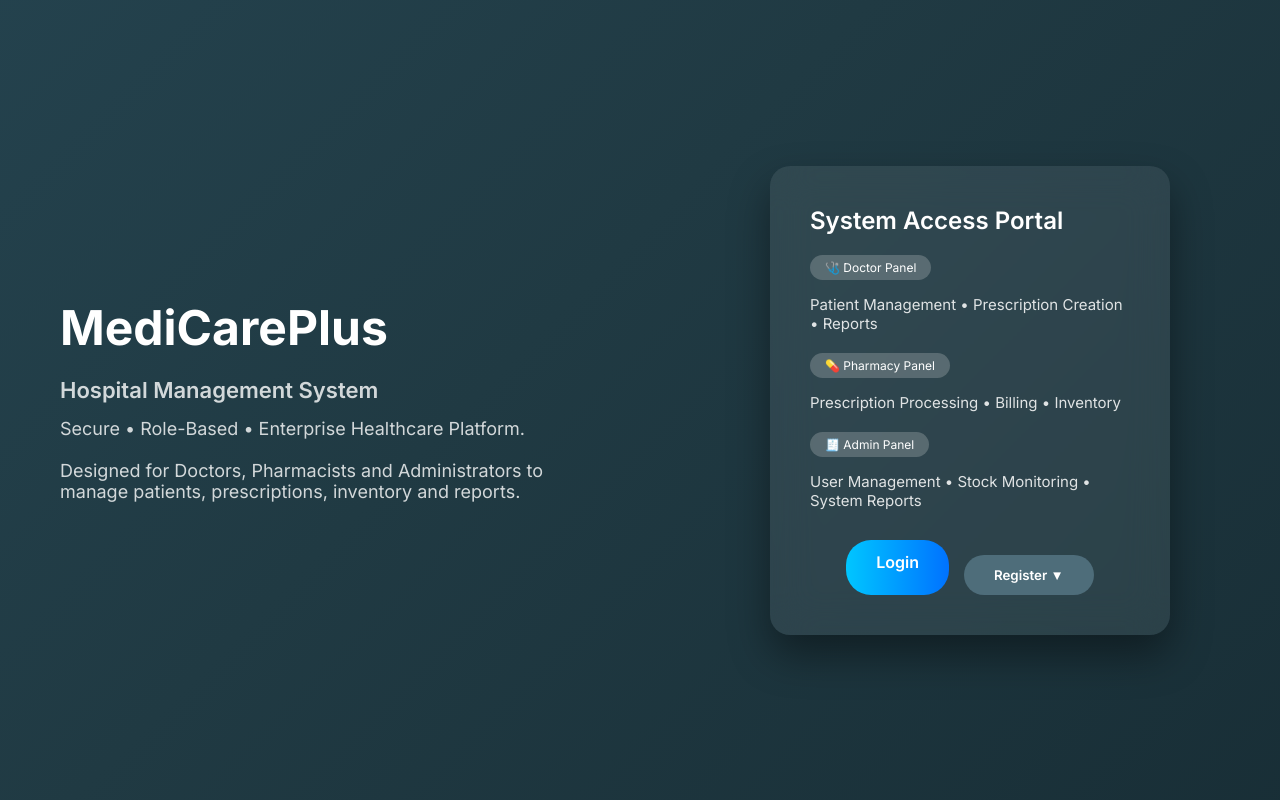
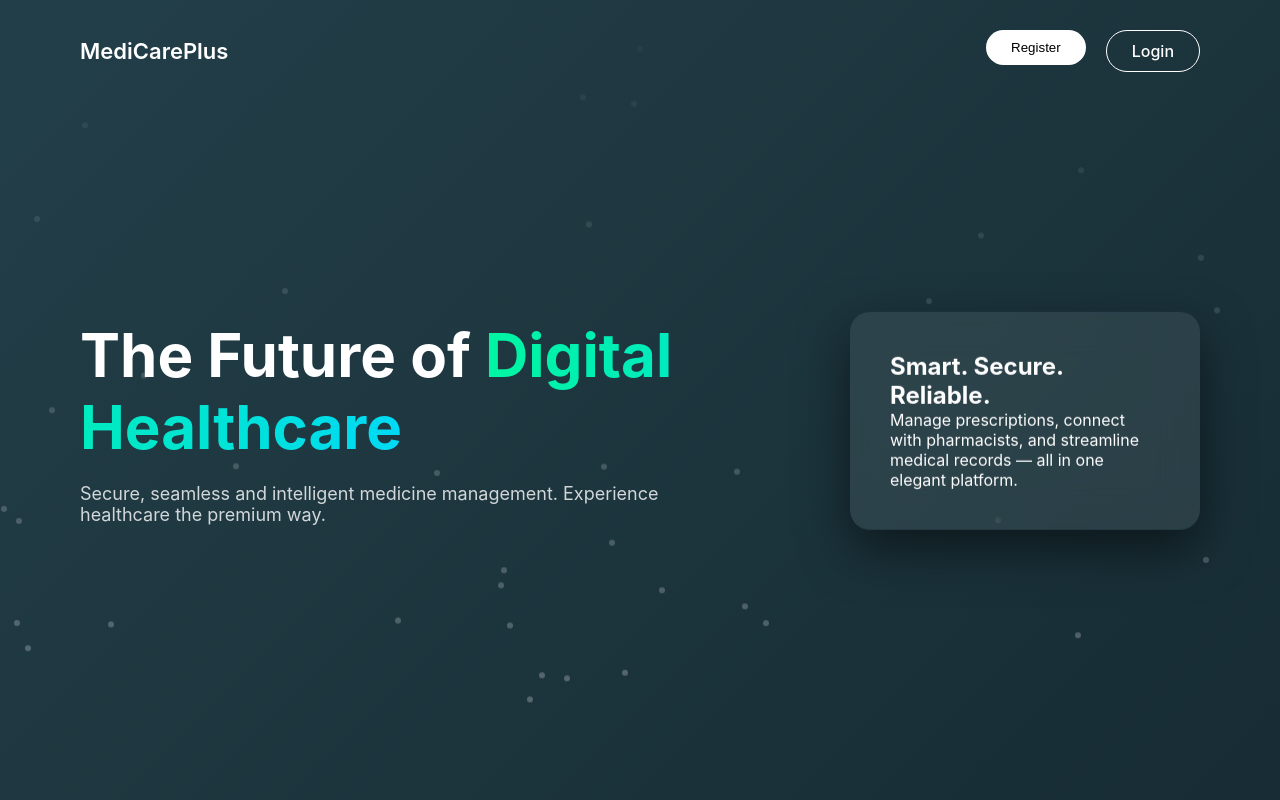
Before and after one commit to Rudra-o9/MediCarePlus, a Django app: page / in a window 1280 px wide. Run offline with Django 5.2, Linux system fonts and the light colour scheme.

Commit message:
feat: enhance CustomUser model with required fields and improve cinematic landing UI

```diff
--- /dev/null
+++ b/accounts/static/css/style.css
@@ -0,0 +1,186 @@
+/* RESET */
+* {
+    margin: 0;
+    padding: 0;
+    box-sizing: border-box;
+}
+
+body {
+    font-family: -apple-system, BlinkMacSystemFont, sans-serif;
+    height: 100vh;
+    overflow: hidden;
+    background: linear-gradient(-45deg, #0f2027, #203a43, #2c5364, #0f2027);
+    background-size: 400% 400%;
+    animation: gradientShift 15s ease infinite;
+    color: white;
+}
+
+/* Background animation */
+@keyframes gradientShift {
+    0% {background-position: 0% 50%;}
+    50% {background-position: 100% 50%;}
+    100% {background-position: 0% 50%;}
+}
+
+/* NAVBAR */
+.navbar {
+    display: flex;
+    justify-content: space-between;
+    align-items: center;
+    padding: 30px 80px;
+    position: relative;
+    z-index: 1000;
+}
+
+.logo {
+    font-size: 22px;
+    font-weight: 600;
+}
+
+.nav-buttons {
+    display: flex;
+    gap: 20px;
+}
+
+/* BUTTONS */
+.btn {
+    padding: 10px 25px;
+    border-radius: 30px;
+    font-weight: 500;
+    cursor: pointer;
+    text-decoration: none;
+    transition: 0.3s ease;
+}
+
+.primary-btn {
+    background: white;
+    color: black;
+    border: none;
+}
+
+.primary-btn:hover {
+    transform: scale(1.05);
+}
+
+.secondary-btn {
+    border: 1px solid white;
+    color: white;
+}
+
+.secondary-btn:hover {
+    background: white;
+    color: black;
+}
+
+/* DROPDOWN */
+.dropdown {
+    position: relative;
+}
+
+.dropdown-menu {
+    position: absolute;
+    top: 120%;
+    left: 50%;
+    transform: translateX(-50%);
+    background: rgba(255,255,255,0.08);
+    backdrop-filter: blur(20px);
+    border-radius: 12px;
+    padding: 8px 0;
+    min-width: 170px;
+    opacity: 0;
+    visibility: hidden;
+    transition: 0.3s ease;
+    z-index: 2000;
+}
+
+.dropdown:hover .dropdown-menu {
+    opacity: 1;
+    visibility: visible;
+}
+
+.dropdown-menu a {
+    display: block;
+    padding: 10px 20px;
+    color: white;
+    text-decoration: none;
+}
+
+.dropdown-menu a:hover {
+    background: rgba(255,255,255,0.1);
+}
+
+/* HERO */
+.hero {
+    display: flex;
+    justify-content: space-between;
+    align-items: center;
+    height: 80vh;
+    padding: 0 80px;
+}
+
+.hero-left {
+    max-width: 600px;
+}
+
+.hero-left h1 {
+    font-size: 60px;
+    line-height: 1.2;
+}
+
+.hero-left span {
+    background: linear-gradient(90deg, #00f5a0, #00d9f5);
+    -webkit-background-clip: text;
+    -webkit-text-fill-color: transparent;
+}
+
+.hero-left p {
+    margin-top: 20px;
+    font-size: 18px;
+    opacity: 0.8;
+}
+
+/* GLASS CARD */
+.hero-right {
+    display: flex;
+    justify-content: center;
+    align-items: center;
+}
+
+.glass-card {
+    width: 350px;
+    padding: 40px;
+    border-radius: 20px;
+    background: rgba(255,255,255,0.08);
+    backdrop-filter: blur(20px);
+    box-shadow: 0 20px 50px rgba(0,0,0,0.5);
+    animation: floatCard 6s ease-in-out infinite;
+}
+
+@keyframes floatCard {
+    0%,100% {transform: translateY(0);}
+    50% {transform: translateY(-15px);}
+}
+
+/* PARTICLES */
+.particles {
+    position: fixed;
+    width: 100%;
+    height: 100%;
+    pointer-events: none;
+    z-index: 0;
+}
+
+.particle {
+    position: absolute;
+    bottom: -20px;
+    width: 6px;
+    height: 6px;
+    background: rgba(255,255,255,0.3);
+    border-radius: 50%;
+    animation: rise linear infinite;
+}
+
+@keyframes rise {
+    from {transform: translateY(0); opacity:1;}
+    to {transform: translateY(-110vh); opacity:0;}
+}
--- a/accounts/templates/accounts/home.html
+++ b/accounts/templates/accounts/home.html
@@ -1,73 +1,65 @@
 {% load static %}
 <!DOCTYPE html>
-<html>
+<html lang="en">
 <head>
-    <title>MediCarePlus | Hospital Management System</title>
-    <link rel="stylesheet" href="{% static 'css/base.css' %}">
-    <link href="https://fonts.googleapis.com/css2?family=Inter:wght@400;600;700&display=swap" rel="stylesheet">
+    <meta charset="UTF-8">
+    <title>MediCarePlus</title>
+    <link rel="stylesheet" href="{% static 'css/style.css' %}">
 </head>
 <body>
 
-<div class="left-panel">
-    <h1>MediCarePlus</h1>
-    <p style="font-size:22px; font-weight:600; margin-bottom:15px;">
-        Hospital Management System
-    </p>
-    <p>
-        Secure • Role-Based • Enterprise Healthcare Platform.
-        <br><br>
-        Designed for Doctors, Pharmacists and Administrators
-        to manage patients, prescriptions, inventory and reports.
-    </p>
-</div>
+<div class="particles"></div>
 
-<div class="right-panel">
-    <div class="card">
-        <h2>System Access Portal</h2>
+<nav class="navbar">
+    <div class="logo">MediCarePlus</div>
 
-        <div class="role-badge">🩺 Doctor Panel</div>
-        <p class="message-text">
-            Patient Management • Prescription Creation • Reports
-        </p>
-
-        <div class="role-badge">💊 Pharmacy Panel</div>
-        <p class="message-text">
-            Prescription Processing • Billing • Inventory
-        </p>
-
-        <div class="role-badge">🧾 Admin Panel</div>
-        <p class="message-text">
-            User Management • Stock Monitoring • System Reports
-        </p>
-
-        <div class="auth-buttons">
-
-            <!-- Login Button -->
-            <a href="{% url 'login' %}" class="btn-login">
-                Login
-            </a>
-
-            <!-- Register Dropdown -->
-            <div class="dropdown">
-                <button class="btn-register">
-                    Register ▼
-                </button>
-
-                <div class="dropdown-content">
-                    <a href="{% url 'doctor_register' %}">
-                        🩺 Doctor Registration
-                    </a>
-                    <a href="{% url 'pharmacist_register' %}">
-                        💊 Pharmacist Registration
-                    </a>
-                </div>
+    <div class="nav-buttons">
+        <div class="dropdown">
+            <button class="btn primary-btn">Register</button>
+            <div class="dropdown-menu">
+                <a href="{% url 'doctor_register' %}">Doctor</a>
+                <a href="{% url 'pharmacist_register' %}">Pharmacist</a>
             </div>
-
         </div>
 
+        <a href="{% url 'login' %}" class="btn secondary-btn">Login</a>
+    </div>
+</nav>
 
+<section class="hero">
+    <div class="hero-left">
+        <h1>
+            The Future of <span>Digital Healthcare</span>
+        </h1>
+        <p>
+            Secure, seamless and intelligent medicine management.
+            Experience healthcare the premium way.
+        </p>
     </div>
-</div>
+
+    <div class="hero-right">
+        <div class="glass-card">
+            <h2>Smart. Secure. Reliable.</h2>
+            <p>
+                Manage prescriptions, connect with pharmacists,
+                and streamline medical records — all in one elegant platform.
+            </p>
+        </div>
+    </div>
+</section>
+
+<script>
+const particlesContainer = document.querySelector('.particles');
+
+for (let i = 0; i < 40; i++) {
+    const particle = document.createElement('span');
+    particle.classList.add('particle');
+    particle.style.left = Math.random() * 100 + "vw";
+    particle.style.animationDuration = (5 + Math.random() * 10) + "s";
+    particle.style.animationDelay = Math.random() * 5 + "s";
+    particlesContainer.appendChild(particle);
+}
+</script>
 
 </body>
 </html>
--- a/accounts/templates/accounts/register.html
+++ b/accounts/templates/accounts/register.html
@@ -1,5 +1,7 @@
 {% extends "base.html" %}
+{% load static %}
 {% block content %}
+<link rel="stylesheet" href="{% static 'css/base.css' %}">
 
 <div class="card">
 
--- a/accounts/templates/registration/login.html
+++ b/accounts/templates/registration/login.html
@@ -1,5 +1,8 @@
 {% extends "base.html" %}
+{% load static %}
 {% block content %}
+
+<link rel="stylesheet" href="{% static 'css/base.css' %}">
 
 <div class="card">
     <span class="role-badge">
```
Also changed, not shown: accounts/admin.py (+7 -0 lines), accounts/models.py (+13 -1 lines), accounts/static/js/particles.js (added, +43 -0 lines), accounts/migrations/0002_auto_20260218_0224.py (added).
